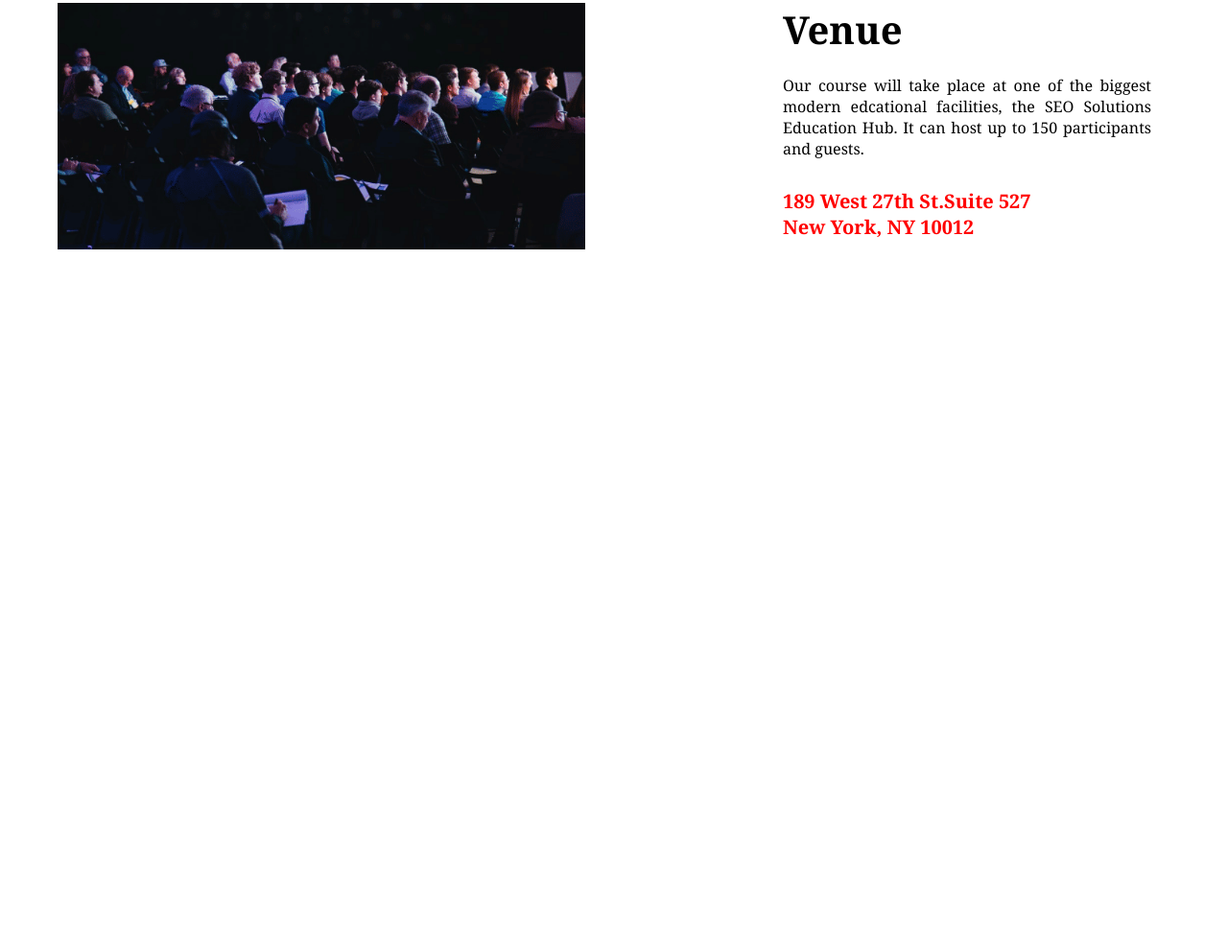
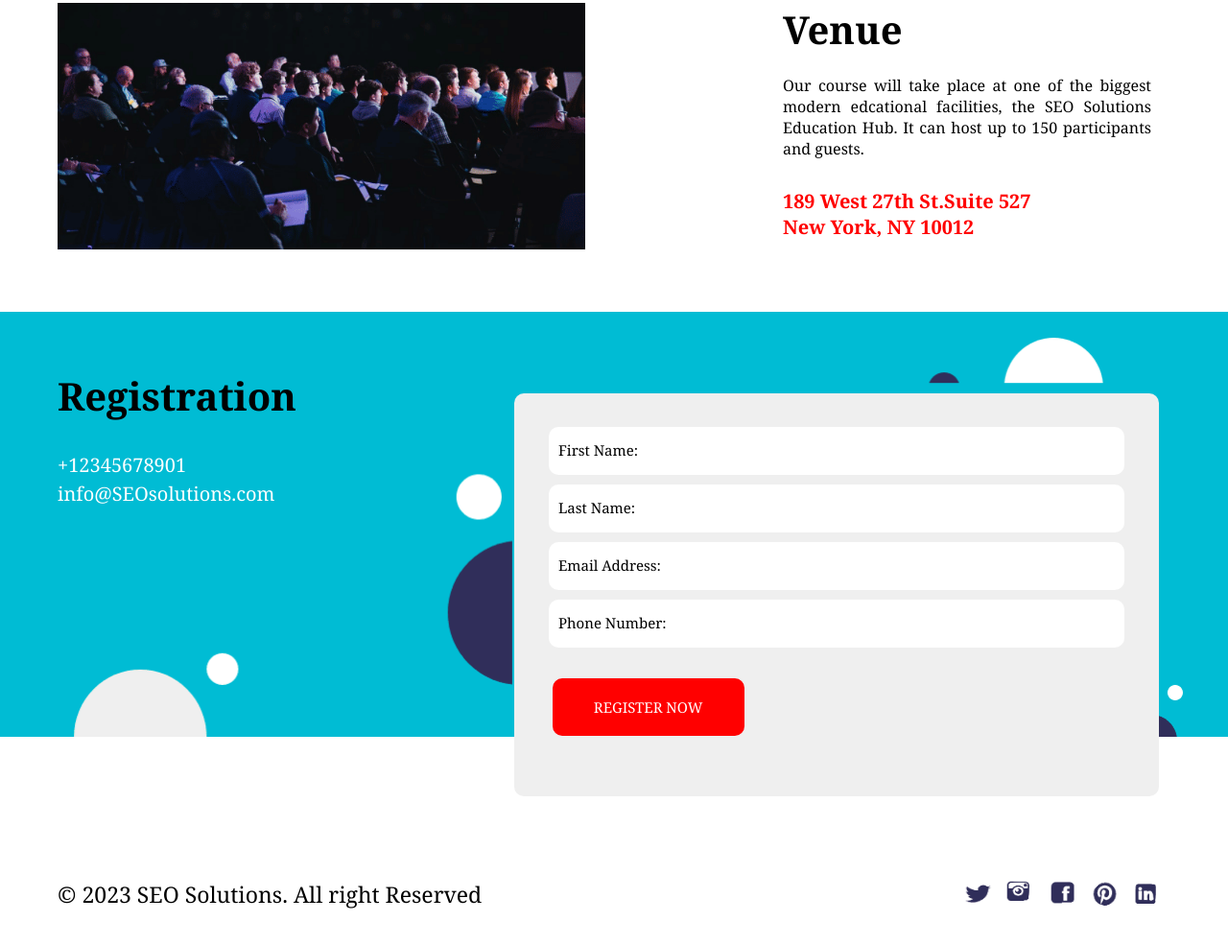
Before and after one commit to r-rajababushah/Marketing-Website-Landing-Page, a plain HTML site: page index.html in a window 1280 px wide. Shown: the part 2682-3667 px from the top of the page at 96% size. Before the commit the page ends 3007 px from the top, so only its background shows below. Drawn offline with Linux system fonts and the light colour scheme.

Commit message:
commit finial

```diff
--- a/index.html
+++ b/index.html
@@ -146,9 +146,34 @@
                 <h3>189 West 27th St.Suite 527 <br> New York, NY 10012</h3>
             </div>
         </div>
+        <div class="registration">
+            <div class="regIntro">
+                <h1>Registration</h1>
+                <p>+12345678901</p>
+                <p>info@SEOsolutions.com</p>
+            </div>
+
+            <div class="regForm">
+                <input type="text" placeholder="First Name:">
+                <input type="text" placeholder="Last Name:">
+                <input type="email" name="email" placeholder="Email Address:">
+                <input type="number" placeholder="Phone Number:">
+                <br>
+                <button>REGISTER NOW</button>
+            </div>
+        </div>
     </main>
     <footer>
-
+        <div class="footerDesc">
+            <p>&copy 2023 SEO Solutions. All right Reserved</p>
+        </div>
+        <div class="mediaIcons">
+            <img src="/twitter.png" alt="#">
+            <img src="/instagram.png" alt="#">
+            <img src="/facebook.png" alt="#">
+            <img src="/pintrest.png" alt="#">
+            <img src="/linkedin.png" alt="#">
+        </div>
     </footer>
 </body>
 
--- a/style.css
+++ b/style.css
@@ -326,3 +326,91 @@ nav {
     color: red;
     font-size: 20px;
 }
+
+.registration {
+    background: url("/backgrnd.png") no-repeat;
+    background-size: 100%;
+    padding: 60px;
+    width: 100%;
+}
+
+.registration .regIntro {
+    position: relative;
+    width: 30%;
+}
+
+.regIntro h1 {
+    font-size: 40px;
+    margin-bottom: 30px;
+}
+
+.regIntro p {
+    color: white;
+    font-size: 20px;
+    line-height: 30px;
+}
+
+.registration .regForm{
+    width: 58%;
+    height: 420px;
+    position: relative;
+    top: -120px;
+    left: 41%;
+    background-color: #efefef;
+    display: flex;
+    flex-direction: column;
+    align-items: flex-start;
+    padding: 30px;
+    border-radius: 10px;
+    margin-bottom: -100px;
+}
+
+.regForm input {
+    width: 600px;
+    height: 50px;
+    margin: 5px auto;
+    border: none;
+    border-radius: 10px;
+}
+
+.regForm input::placeholder {
+    color: black;
+    margin: 10px;
+    padding: 10px;
+    font-size: 15px;
+}
+
+.regForm > button {
+    width: 200px;
+    height: 60px;
+    border-radius: 10px;
+    border: none;
+    background-color: red;
+    margin-top: 5px;
+    margin-left: 10px;
+    color: white;
+    font-size: 15px;
+}
+
+footer {
+    width: 100%;
+    padding: 0px 60px 60px 60px;
+    display: flex;
+    align-items: center;
+    justify-content: space-between;
+}
+
+footer .footerDesc p{
+    font-size: 23px;
+}
+
+footer .mediaIcons {
+    margin-left: 1px;
+    margin-right: 4px;
+}
+
+footer .mediaIcons img {
+    height: 40px;
+    width: 40px;
+    color: black;
+}
```
Also changed, not shown: backgrnd.png (added), facebook.png (added), instagram.png (added), linkedin.png (added), pintrest.png (added), twitter.png (added).
